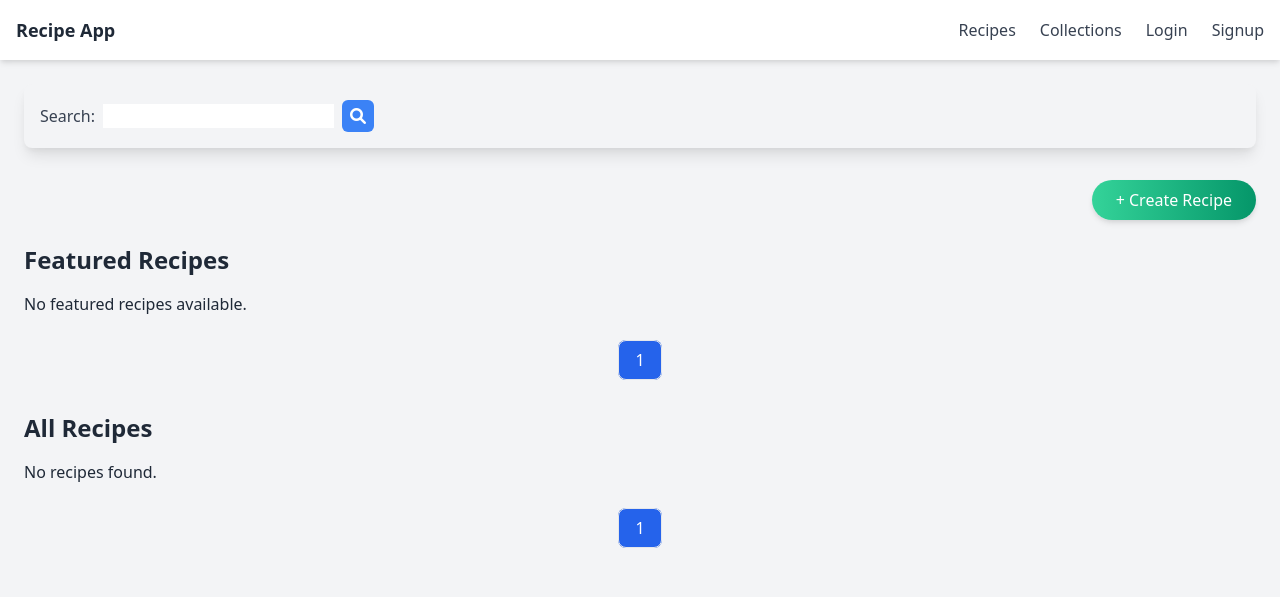
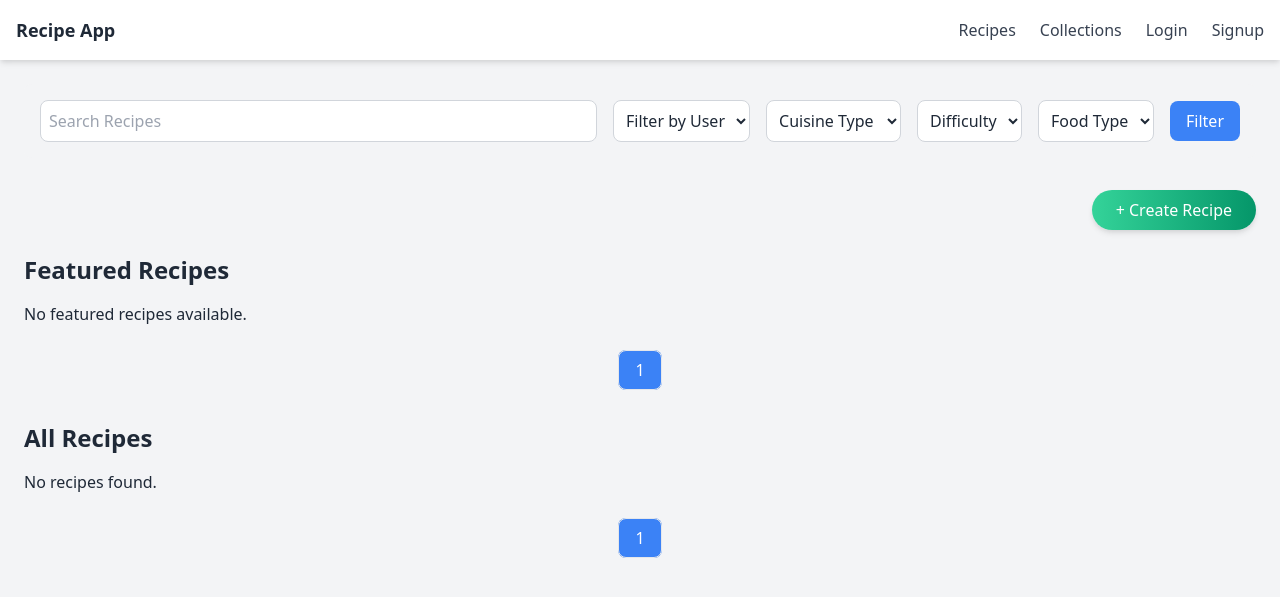
Before and after one commit to HarishV14/RecipeApp, a Django app: page /recipes/ in a window 1280 px wide. Shown: the top 597 px of the page. Run offline with Django 5.2, Linux system fonts and the light colour scheme; data that the repository does not hold is empty; some libraries are stand-ins or nearby versions.

Commit message:
Revert "Added Search-Functionality-and-delete-view"
This reverts commit 62c5a5e46d58aac85153002cb29bbfbd3f2126d0.

```diff
--- a/RecipeProject/settings.py
+++ b/RecipeProject/settings.py
@@ -40,7 +40,6 @@ INSTALLED_APPS = [
     "django.contrib.staticfiles",
     'widget_tweaks',
     "recipeApp",
-    'django_filters',
 ]
 
 MIDDLEWARE = [
--- a/recipeApp/templates/collections/detail.html
+++ b/recipeApp/templates/collections/detail.html
@@ -13,11 +13,6 @@
             class="inline-flex items-center px-4 py-2 bg-blue-600 text-white font-semibold rounded-lg shadow-md hover:bg-blue-700 transition duration-200">
             <i class="fas fa-edit mr-2"></i>
             Edit Recipe
-        </a>
-        <a href="{% url 'collection_delete' collection.pk %}"
-            class="inline-flex items-center px-4 py-2 bg-red-600 text-white font-semibold rounded-lg shadow-md hover:bg-red-700 transition duration-200 ml-4">
-            <i class="fas fa-trash mr-2"></i>
-            Delete Recipe
         </a>
     </div>
     {% endif %}
--- a/recipeApp/templates/recipes/list.html
+++ b/recipeApp/templates/recipes/list.html
@@ -5,16 +5,43 @@
 {% block content %}
 <div class="max-w-7xl mx-auto p-6">
 
-    <nav class="bg-gray-100 p-4 rounded-lg mb-8 shadow-lg">
-        <form method="get" class="grid grid-cols-1 md:grid-cols-2 lg:grid-cols-4 gap-6 items-center">
+    <nav class="bg-gray-100 p-4 rounded-lg mb-8">
+        <form method="GET" action="{% url 'recipe_list' %}" class="flex space-x-4 items-center">
+            <input type="text" name="search" placeholder="Search Recipes" value="{{ request.GET.search }}"
+                class="bg-white border border-gray-300 rounded-lg p-2 w-full">
 
-            <div class="flex items-center">
-                <label for="search" class="mr-2 text-gray-700">Search:</label>
-                {{ filter.form.search}}
-                <button type="submit" class="ml-2 bg-blue-500 text-white px-2 py-1 rounded-md hover:bg-blue-600 transition">
-                    <i class="fas fa-search"></i>
-                </button>
-            </div>
+            <select name="user" class="bg-white border border-gray-300 rounded-lg p-2">
+                <option value="">Filter by User</option>
+                {% for u in users %}
+                <option value="{{ u.username }}">{{ u.username }}</option>
+                {% endfor %}
+            </select>
+
+            <select name="cuisine" class="bg-white border border-gray-300 rounded-lg p-2">
+                <option value="">Cuisine Type</option>
+                {% for value, name in cuisine_choices %}
+                <option value="{{ value }}">{{ name }}</option>
+                {% endfor %}
+            </select>
+
+            <select name="difficulty" class="bg-white border border-gray-300 rounded-lg p-2">
+                <option value="">Difficulty</option>
+                {% for value, name in difficulty_choices %}
+                <option value="{{ value }}">{{ name }}</option>
+                {% endfor %}
+            </select>
+
+            <select name="food_type" class="bg-white border border-gray-300 rounded-lg p-2">
+                <option value="">Food Type</option>
+                {% for value, name in food_type_choices %}
+                <option value="{{ value }}">{{ name }}</option>
+                {% endfor %}
+            </select>
+
+            <button type="submit"
+                class="bg-blue-500 text-white px-4 py-2 rounded-lg hover:bg-blue-600 transition duration-300">
+                Filter
+            </button>
         </form>
     </nav>
 
@@ -33,11 +60,8 @@
                 <img src="{{ recipe.images.first.image.url }}" alt="{{ recipe.title }}"
                     class="w-full h-48 object-cover rounded-t-lg">
                 <h3 class="text-lg font-bold mt-4">{{ recipe.title }}</h3>
-                <p class="text-gray-600 pb-1">By {{ recipe.author.username }}</p>
-                <p class="text-gray-600 pb-1">Cuisine: {{ recipe.get_cuisine_display }}</p>
-                <p class="text-gray-600 pb-1">Difficulty: {{ recipe.get_difficulty_display }}</p>
-                <p class="text-gray-600 pb-1">Calories: {{ recipe.calories }}</p>
-                <p class="text-gray-600 pb-5">Food_Type: {{ recipe.get_food_type_display }}</p>
+                <p class="text-gray-600">By {{ recipe.author.username }}</p>
+                <p class="text-gray-600 pb-2">Cuisine: {{ recipe.get_cuisine_display }}</p>
                 <a href="{% url 'recipe_detail' recipe.pk%}"
                     class="inline-block bg-blue-500 text-white px-2 py-1 rounded-full shadow-md hover:bg-blue-600 transition duration-300">
                     View Recipe
@@ -50,37 +74,36 @@
 
         <div class="mt-8">
             <nav class="flex justify-center">
-                <ul class="inline-flex items-center space-x-2">
+                <ul class="inline-flex items-center space-x-4">
                     {% if featured_recipes_page_obj.has_previous %}
                     <li>
-                        <a href="?{% for key, value in request.GET.items %}{% if key != 'featured_page' %}{{ key }}={{ value }}&{% endif %}{% endfor %}featured_page=1&page={{ recipes_page_obj.number }}"
-                            class="px-4 py-2 border rounded-lg bg-gray-100 hover:bg-gray-200 transition duration-300 ease-in-out">
+                        <a href="?featured_page=1&page={{ recipes_page_obj.number }}"
+                            class="px-4 py-2 border rounded-lg bg-gray-100 hover:bg-gray-200 transition">
                             First
                         </a>
                     </li>
                     <li>
-                        <a href="?{% for key, value in request.GET.items %}{% if key != 'featured_page' %}{{ key }}={{ value }}&{% endif %}{% endfor %}featured_page={{ featured_recipes_page_obj.previous_page_number }}&page={{ recipes_page_obj.number }}"
-                            class="px-4 py-2 border rounded-lg bg-gray-100 hover:bg-gray-200 transition duration-300 ease-in-out">
+                        <a href="?featured_page={{ featured_recipes_page_obj.previous_page_number }}&page={{ recipes_page_obj.number }}"
+                            class="px-4 py-2 border rounded-lg bg-gray-100 hover:bg-gray-200 transition">
                             Previous
                         </a>
                     </li>
                     {% endif %}
 
                     <li>
-                        <span
-                            class="px-4 py-2 border rounded-lg bg-blue-600 text-white">{{featured_recipes_page_obj.number}}</span>
+                        <span class="px-4 py-2 border rounded-lg bg-blue-500 text-white">{{featured_recipes_page_obj.number }}</span>
                     </li>
 
                     {% if featured_recipes_page_obj.has_next %}
                     <li>
-                        <a href="?{% for key, value in request.GET.items %}{% if key != 'featured_page' %}{{ key }}={{ value }}&{% endif %}{% endfor %}featured_page={{ featured_recipes_page_obj.next_page_number }}&page={{ recipes_page_obj.number }}"
-                            class="px-4 py-2 border rounded-lg bg-gray-100 hover:bg-gray-200 transition duration-300 ease-in-out">
+                        <a href="?featured_page={{ featured_recipes_page_obj.next_page_number }}&page={{ recipes_page_obj.number }}"
+                            class="px-4 py-2 border rounded-lg bg-gray-100 hover:bg-gray-200 transition">
                             Next
                         </a>
                     </li>
                     <li>
-                        <a href="?{% for key, value in request.GET.items %}{% if key != 'featured_page' %}{{ key }}={{ value }}&{% endif %}{% endfor %}featured_page={{ featured_recipes_page_obj.paginator.num_pages }}&page={{ recipes_page_obj.number }}"
-                            class="px-4 py-2 border rounded-lg bg-gray-100 hover:bg-gray-200 transition duration-300 ease-in-out">
+                        <a href="?featured_page={{ featured_recipes_page_obj.paginator.num_pages }}&page={{ recipes_page_obj.number }}"
+                            class="px-4 py-2 border rounded-lg bg-gray-100 hover:bg-gray-200 transition">
                             Last
                         </a>
                     </li>
@@ -98,11 +121,8 @@
                 <img src="{{ recipe.images.first.image.url }}" alt="{{ recipe.title }}"
                     class="w-full h-48 object-cover rounded-t-lg">
                 <h3 class="text-lg font-bold mt-4">{{ recipe.title }}</h3>
-                <p class="text-gray-600 pb-1">By {{ recipe.author.username }}</p>
-                <p class="text-gray-600 pb-1">Cuisine: {{ recipe.get_cuisine_display }}</p>
-                <p class="text-gray-600 pb-1">Difficulty: {{ recipe.get_difficulty_display }}</p>
-                <p class="text-gray-600 pb-1">Calories: {{ recipe.calories }}</p>
-                <p class="text-gray-600 pb-5">Food_Type: {{ recipe.get_food_type_display }}</p>
+                <p class="text-gray-600">By {{ recipe.author.username }}</p>
+                <p class="text-gray-600 pb-2">Cuisine: {{ recipe.get_cuisine_display }}</p>
                 <a href="{% url 'recipe_detail' recipe.pk%}"
                     class="inline-block bg-blue-500 text-white px-2 py-1 rounded-full shadow-md hover:bg-blue-600 transition duration-300">
                     View Recipe
@@ -115,36 +135,36 @@
 
         <div class="mt-8">
             <nav class="flex justify-center">
-                <ul class="inline-flex items-center space-x-2">
+                <ul class="inline-flex items-center space-x-4">
                     {% if recipes_page_obj.has_previous %}
                     <li>
-                        <a href="?{% for key, value in request.GET.items %}{% if key != 'page' %}{{ key }}={{ value }}&{% endif %}{% endfor %}page=1&featured_page={{ featured_recipes_page_obj.number }}"
-                            class="px-4 py-2 border rounded-lg bg-gray-100 hover:bg-gray-200 transition duration-300 ease-in-out">
+                        <a href="?page=1&featured_page={{ featured_recipes_page_obj.number }}"
+                            class="px-4 py-2 border rounded-lg bg-gray-100 hover:bg-gray-200 transition">
                             First
                         </a>
                     </li>
                     <li>
-                        <a href="?{% for key, value in request.GET.items %}{% if key != 'page' %}{{ key }}={{ value }}&{% endif %}{% endfor %}page={{ recipes_page_obj.previous_page_number }}&featured_page={{ featured_recipes_page_obj.number }}"
-                            class="px-4 py-2 border rounded-lg bg-gray-100 hover:bg-gray-200 transition duration-300 ease-in-out">
+                        <a href="?page={{ recipes_page_obj.previous_page_number }}&featured_page={{ featured_recipes_page_obj.number }}"
+                            class="px-4 py-2 border rounded-lg bg-gray-100 hover:bg-gray-200 transition">
                             Previous
                         </a>
                     </li>
                     {% endif %}
 
                     <li>
-                        <span class="px-4 py-2 border rounded-lg bg-blue-600 text-white">{{ recipes_page_obj.number}}</span>
+                        <span class="px-4 py-2 border rounded-lg bg-blue-500 text-white">{{ recipes_page_obj.number}}</span>
                     </li>
 
                     {% if recipes_page_obj.has_next %}
                     <li>
-                        <a href="?{% for key, value in request.GET.items %}{% if key != 'page' %}{{ key }}={{ value }}&{% endif %}{% endfor %}page={{ recipes_page_obj.next_page_number }}&featured_page={{ featured_recipes_page_obj.number }}"
-                            class="px-4 py-2 border rounded-lg bg-gray-100 hover:bg-gray-200 transition duration-300 ease-in-out">
+                        <a href="?page={{ recipes_page_obj.next_page_number }}&featured_page={{ featured_recipes_page_obj.number }}"
+                            class="px-4 py-2 border rounded-lg bg-gray-100 hover:bg-gray-200 transition">
                             Next
                         </a>
                     </li>
                     <li>
-                        <a href="?{% for key, value in request.GET.items %}{% if key != 'page' %}{{ key }}={{ value }}&{% endif %}{% endfor %}page={{ recipes_page_obj.paginator.num_pages }}&featured_page={{ featured_recipes_page_obj.number }}"
-                            class="px-4 py-2 border rounded-lg bg-gray-100 hover:bg-gray-200 transition duration-300 ease-in-out">
+                        <a href="?page={{ recipes_page_obj.paginator.num_pages }}&featured_page={{ featured_recipes_page_obj.number }}"
+                            class="px-4 py-2 border rounded-lg bg-gray-100 hover:bg-gray-200 transition">
                             Last
                         </a>
                     </li>
--- a/recipeApp/urls.py
+++ b/recipeApp/urls.py
@@ -8,10 +8,8 @@ urlpatterns = [
     path('recipes/<int:pk>/', views.RecipeDetailView.as_view(), name='recipe_detail'),
     path('recipes/create/', views.RecipeCreateView.as_view(), name='recipe-create'),
     path('recipes/<int:pk>/edit/',views.RecipeUpdateView.as_view(), name='recipe_edit'),
-    path('recipes/<int:pk>/delete/', views.RecipeDeleteView.as_view(), name='recipe_delete'),
     path('collections/', views.RecipeCollectionListView.as_view(), name='collection_list'),
     path('collections/<int:pk>/', views.RecipeCollectionDetailView.as_view(), name='collection_detail'),
     path('collections/create/', views.RecipeCollectionCreateView.as_view(), name='collection_create'),
     path('collections/<int:pk>/edit/',views.RecipeCollectionUpdate.as_view(), name='collection_edit'),
-    path('collections/<int:pk>/delete/', views.RecipeCollectionDeleteView.as_view(), name='collection_delete'),
 ]
--- a/recipeApp/views.py
+++ b/recipeApp/views.py
@@ -1,12 +1,10 @@
 from django.shortcuts import render, redirect
 from django.contrib.auth.models import User
-from django.views.generic import TemplateView, ListView, DetailView, FormView, UpdateView, DeleteView
+from django.views.generic import TemplateView, ListView, DetailView, FormView, UpdateView
 from .models import Recipe, RecipeCollection
 from django.core.paginator import Paginator
 from .forms import RecipeForm, RecipeImageFormSet, RecipeIngredientFormSet, RecipeCollectionForm
 import json
-from django.urls import reverse_lazy
-from .filters import RecipeFilter, RecipeCollectionFilter
 
 
 class HomePageView(TemplateView):
@@ -18,29 +16,27 @@ class RecipeListView(ListView):
     template_name = 'recipes/list.html'
     context_object_name = 'recipes'
     paginate_by = 3
-    filterset_class = RecipeFilter
 
     def get_queryset(self):
-        queryset = Recipe.objects.filter().order_by('-created_at')
-        self.filterset = RecipeFilter(self.request.GET, queryset=queryset)
-        return self.filterset.qs
+        return Recipe.objects.filter(featured=False).order_by('-created_at')
 
     def get_context_data(self, **kwargs):
         context = super().get_context_data(**kwargs)
 
-        filtered_queryset = self.filterset.qs
-        context['filter'] = self.filterset
-
-        featured_recipes = filtered_queryset.filter(featured=True)
+        featured_recipes = Recipe.objects.filter(featured=True).order_by('-created_at')
         featured_paginator = Paginator(featured_recipes, 3)
         featured_page_number = self.request.GET.get('featured_page')
 
-        normal_recipes = filtered_queryset.filter(featured=False)
+        normal_recipes = Recipe.objects.filter(featured=False).order_by('-created_at')
         normal_paginator = Paginator(normal_recipes, self.paginate_by)
         page_number = self.request.GET.get('page')
 
         context['featured_recipes_page_obj'] = featured_paginator.get_page(featured_page_number)
         context['recipes_page_obj'] = normal_paginator.get_page(page_number)
+        context['users'] = User.objects.all()
+        context['cuisine_choices'] = Recipe.CuisineType.choices
+        context['difficulty_choices'] = Recipe.DifficultyLevel.choices
+        context['food_type_choices'] = Recipe.FoodType.choices
 
         return context
 
@@ -50,18 +46,13 @@ class RecipeCollectionListView(ListView):
     template_name = 'collections/list.html'
     context_object_name = 'collections'
     paginate_by = 3
-    filterset_class = RecipeCollectionFilter
 
     def get_queryset(self):
-        queryset = RecipeCollection.objects.all().order_by('-created_at')
-        self.filterset = RecipeCollectionFilter(self.request.GET, queryset=queryset)
-        return self.filterset.qs
+        return RecipeCollection.objects.all().order_by('-created_at')
 
     def get_context_data(self, **kwargs):
         context = super().get_context_data(**kwargs)
-        filtered_queryset = self.filterset.qs
-        context['filter'] = self.filterset
-        context['collection_count'] = filtered_queryset.count()
+        context['collection_count'] = RecipeCollection.objects.count()
         return context
 
 
@@ -240,23 +231,3 @@ class RecipeUpdateView(UpdateView):
             'initial_images':initial_images,
             'recipe':recipe
         })
-
-
-class RecipeDeleteView(DeleteView):
-    model = Recipe
-    template_name = 'recipes/recipe_confirm_delete.html'
-    context_object_name = 'recipe'
-    success_url = reverse_lazy('recipe_list')
-
-    def get_queryset(self):
-        return super().get_queryset()
-
-
-class RecipeCollectionDeleteView(DeleteView):
-    model = RecipeCollection
-    template_name = 'collections/collection_confirm_delete.html'
-    context_object_name = 'collection'
-    success_url = reverse_lazy('collection_list')
-
-    def get_queryset(self):
-        return super().get_queryset()
```
Also changed, not shown: recipeApp/filters.py (deleted, +0 -42 lines), recipeApp/templates/collections/collection_confirm_delete.html (deleted, +0 -18 lines), recipeApp/templates/collections/list.html (+4 -16 lines), recipeApp/templates/recipes/detail.html (+1 -6 lines), recipeApp/templates/recipes/recipe_confirm_delete.html (deleted, +0 -18 lines), recipeApp/tests.py (+2 -155 lines), media/recipe_images/OninonPakoda_kU6eskl.jfif (deleted).
